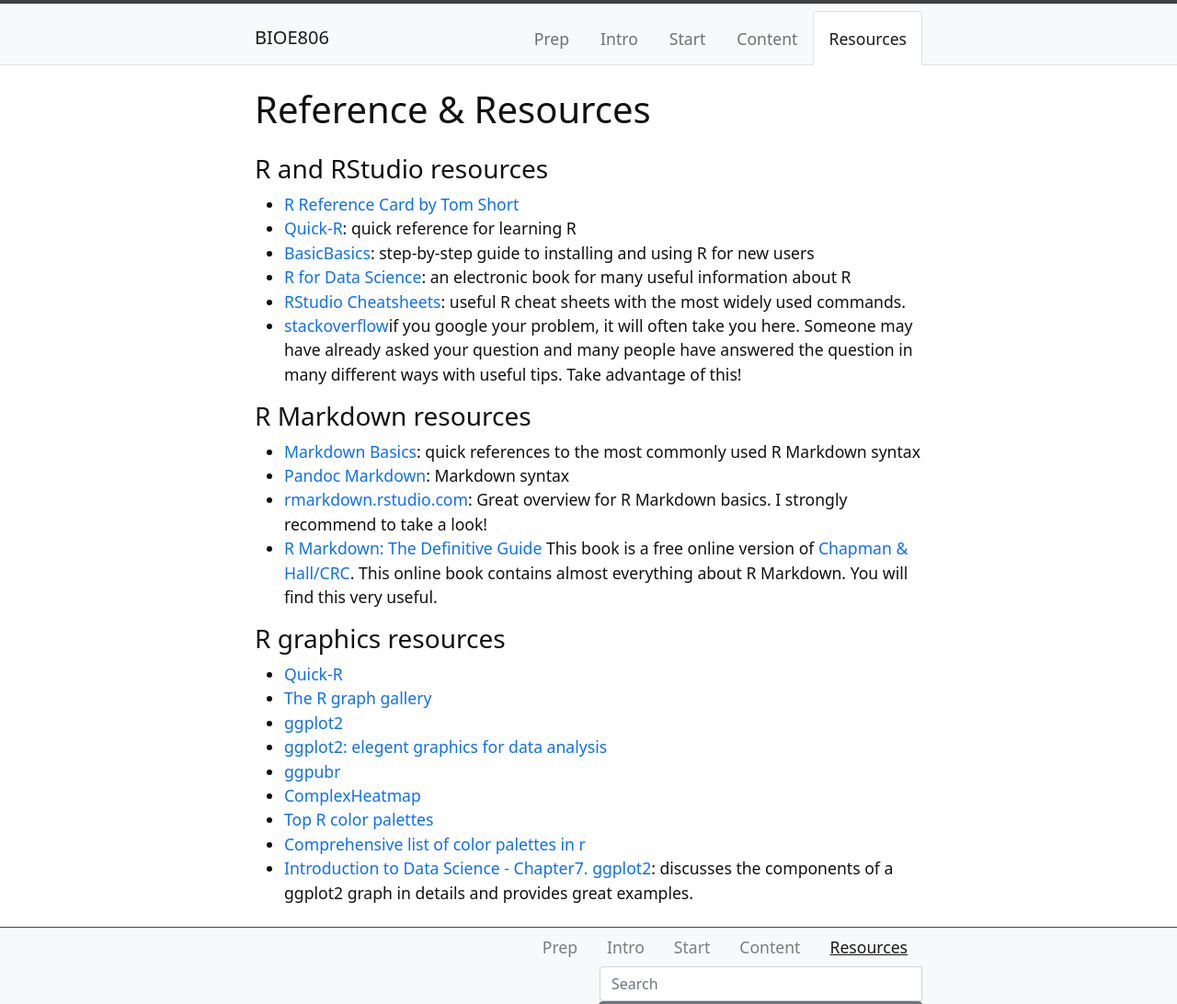
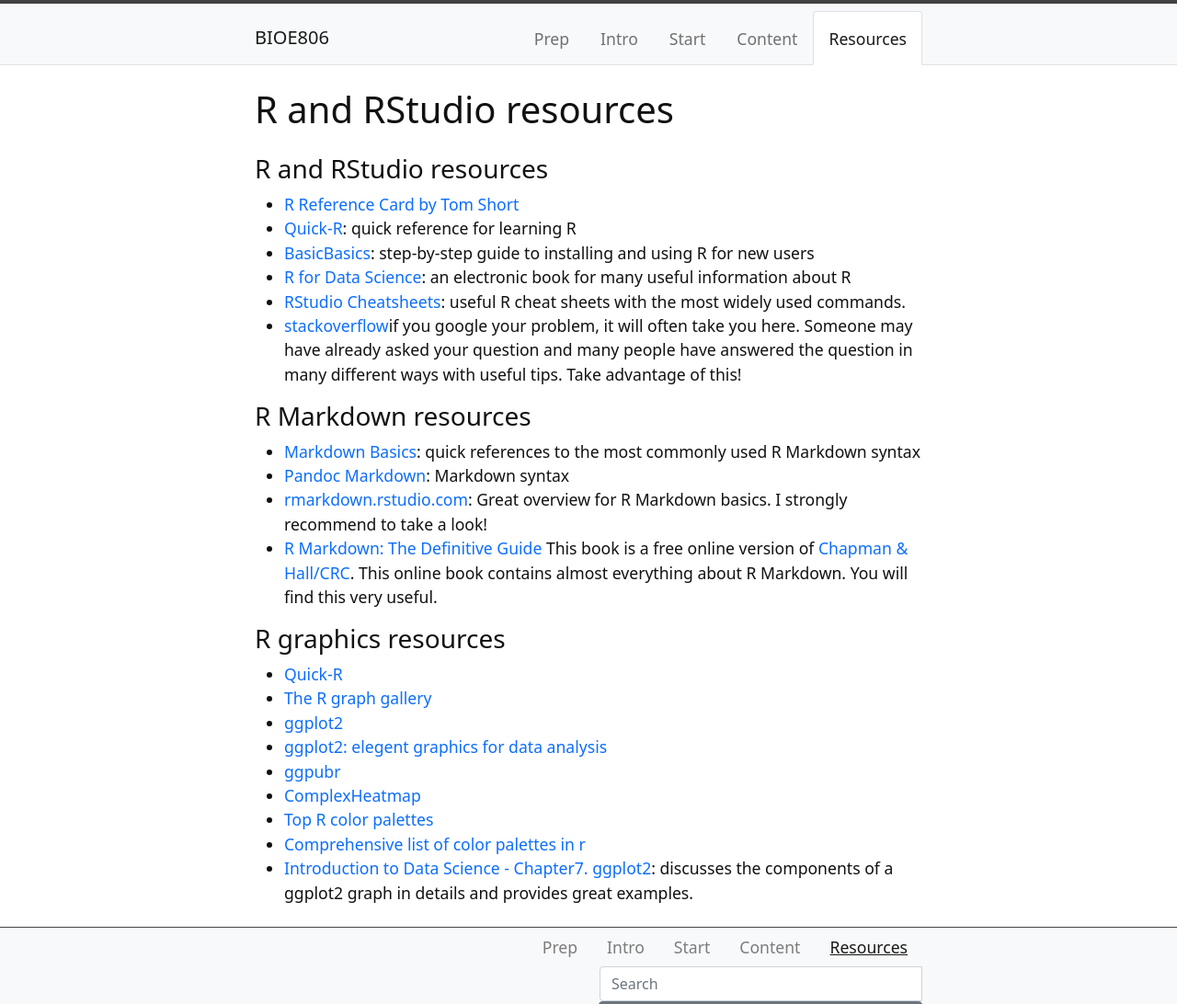
Before and after one commit to XiaoyuLiang/BIOE806-Spring2022, a Jekyll site: the page built from content/4-resources.md, in a window 1280 px wide, cut to the strip 0-1092 px from the top of the page. Shown: the whole strip at 92% size. Built offline with Jekyll 4.4.1, drawn with Linux system fonts in a browser that asks for light colours; our own code applies the rules of GitHub Pages for plain Markdown files.

Commit message:
Update 4-resources.md

```diff
--- a/content/4-resources.md
+++ b/content/4-resources.md
@@ -1,5 +1,5 @@
 ---
-title: Reference & Resources
+<!-- title: Reference & Resources -->
 nav: Resources
 ---
 
```
